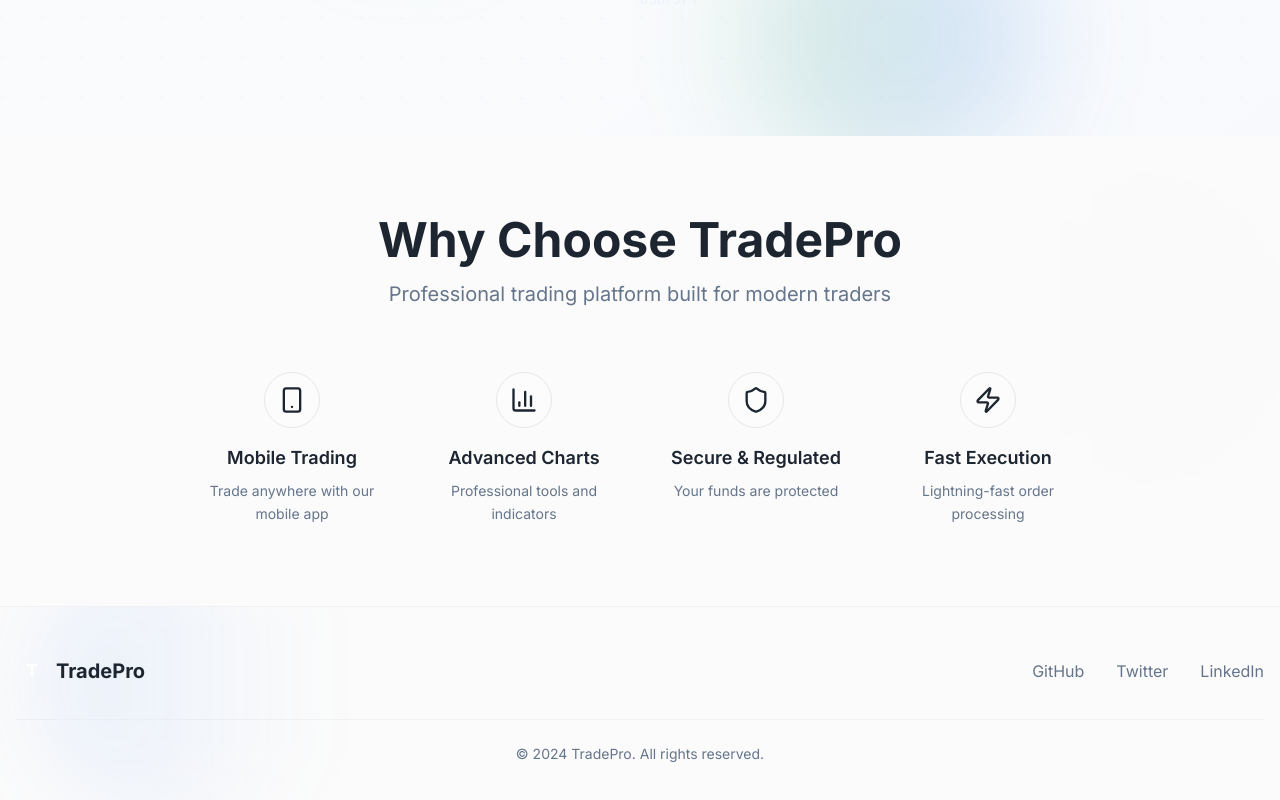
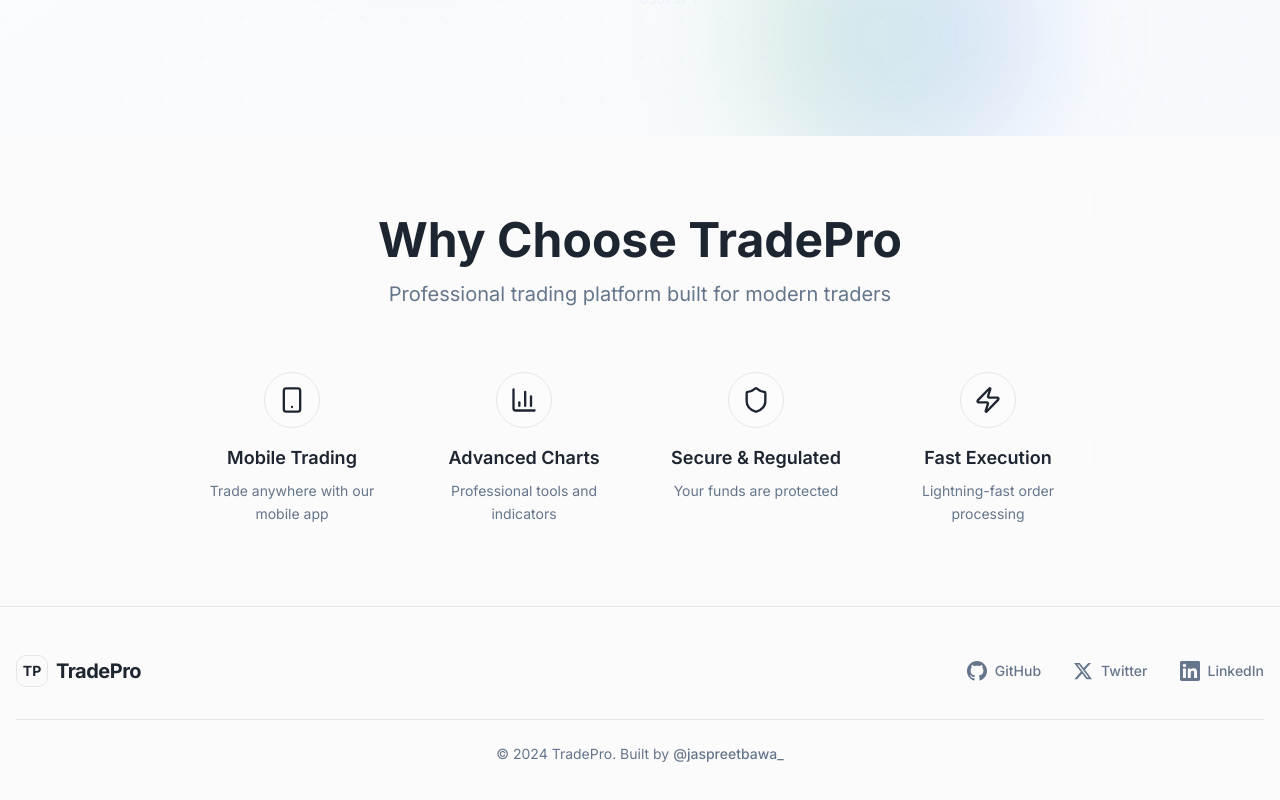
Before and after one commit to jassBawa/iMex-2, a Next.js app in the folder apps/web/: page / in a window 1280 px wide. Shown: the part 664-1464 px from the top of the page. Built offline with nearby package versions, Linux system fonts and the light colour scheme; no server answers.

Commit message:
ui: changed footer

```diff
--- a/apps/web/src/components/landing/Footer.tsx
+++ b/apps/web/src/components/landing/Footer.tsx
@@ -2,22 +2,8 @@
 
 const Footer = () => {
   return (
-    <footer className="bg-muted/10 py-12 border-t border-border/50 relative overflow-hidden">
-      {/* Background decoration */}
-      <motion.div
-        className="absolute bottom-0 left-0 w-64 h-64 bg-gradient-to-r from-primary/10 to-transparent rounded-full blur-2xl"
-        animate={{
-          x: [0, 50, 0],
-          scale: [1, 1.1, 1],
-        }}
-        transition={{
-          duration: 12,
-          repeat: Infinity,
-          ease: 'easeInOut',
-        }}
-      />
-
-      <div className="container mx-auto px-4 relative z-10">
+    <footer className="bg-muted/10 py-12 border-t border-border">
+      <div className="container mx-auto px-4">
         <motion.div
           className="flex flex-col md:flex-row justify-between items-center space-y-6 md:space-y-0"
           initial={{ opacity: 0, y: 20 }}
@@ -30,49 +16,93 @@
             whileHover={{ scale: 1.05 }}
             transition={{ duration: 0.2 }}
           >
-            <div className="w-8 h-8 bg-gradient-primary rounded-lg flex items-center justify-center">
-              <span className="text-primary-foreground font-bold text-lg">
-                T
-              </span>
+            <div className="w-8 h-8 rounded-md border border-border flex items-center justify-center">
+              <span className="text-foreground font-bold text-sm">TP</span>
             </div>
-            <span className="text-xl font-bold text-foreground">TradePro</span>
+            <span className="text-xl font-bold text-foreground font-dm-sans tracking-tight">
+              TradePro
+            </span>
           </motion.div>
 
           <div className="flex items-center space-x-8">
             {[
-              { name: 'GitHub', href: '#' },
-              { name: 'Twitter', href: '#' },
-              { name: 'LinkedIn', href: '#' },
+              {
+                name: 'GitHub',
+                href: 'https://github.com/jassBawa/imex-2',
+                icon: (
+                  <svg
+                    className="w-5 h-5"
+                    fill="currentColor"
+                    viewBox="0 0 24 24"
+                  >
+                    <path d="M12 0c-6.626 0-12 5.373-12 12 0 5.302 3.438 9.8 8.207 11.387.599.111.793-.261.793-.577v-2.234c-3.338.726-4.033-1.416-4.033-1.416-.546-1.387-1.333-1.756-1.333-1.756-1.089-.745.083-.729.083-.729 1.205.084 1.839 1.237 1.839 1.237 1.07 1.834 2.807 1.304 3.492.997.107-.775.418-1.305.762-1.604-2.665-.305-5.467-1.334-5.467-5.931 0-1.311.469-2.381 1.236-3.221-.124-.303-.535-1.524.117-3.176 0 0 1.008-.322 3.301 1.23.957-.266 1.983-.399 3.003-.404 1.02.005 2.047.138 3.006.404 2.291-1.552 3.297-1.23 3.297-1.23.653 1.653.242 2.874.118 3.176.77.84 1.235 1.911 1.235 3.221 0 4.609-2.807 5.624-5.479 5.921.43.372.823 1.102.823 2.222v3.293c0 .319.192.694.801.576 4.765-1.589 8.199-6.086 8.199-11.386 0-6.627-5.373-12-12-12z" />
+                  </svg>
+                ),
+              },
+              {
+                name: 'Twitter',
+                href: 'https://x.com/jaspreetbawa_',
+                icon: (
+                  <svg
+                    className="w-5 h-5"
+                    fill="currentColor"
+                    viewBox="0 0 24 24"
+                  >
+                    <path d="M18.244 2.25h3.308l-7.227 8.26 8.502 11.24H16.17l-5.214-6.817L4.99 21.75H1.68l7.73-8.835L1.254 2.25H8.08l4.713 6.231zm-1.161 17.52h1.833L7.084 4.126H5.117z" />
+                  </svg>
+                ),
+              },
+              {
+                name: 'LinkedIn',
+                href: 'https://www.linkedin.com/in/jaspreet-singh-bawa/',
+                icon: (
+                  <svg
+                    className="w-5 h-5"
+                    fill="currentColor"
+                    viewBox="0 0 24 24"
+                  >
+                    <path d="M20.447 20.452h-3.554v-5.569c0-1.328-.027-3.037-1.852-3.037-1.853 0-2.136 1.445-2.136 2.939v5.667H9.351V9h3.414v1.561h.046c.477-.9 1.637-1.85 3.37-1.85 3.601 0 4.267 2.37 4.267 5.455v6.286zM5.337 7.433c-1.144 0-2.063-.926-2.063-2.065 0-1.138.92-2.063 2.063-2.063 1.14 0 2.064.925 2.064 2.063 0 1.139-.925 2.065-2.064 2.065zm1.782 13.019H3.555V9h3.564v11.452zM22.225 0H1.771C.792 0 0 .774 0 1.729v20.542C0 23.227.792 24 1.771 24h20.451C23.2 24 24 23.227 24 22.271V1.729C24 .774 23.2 0 22.222 0h.003z" />
+                  </svg>
+                ),
+              },
             ].map((link, index) => (
               <motion.a
                 key={link.name}
                 href={link.href}
-                className="text-muted-foreground hover:text-primary transition-colors"
+                target="_blank"
+                rel="noopener noreferrer"
+                className="flex items-center space-x-2 text-muted-foreground hover:text-foreground transition-colors"
                 aria-label={link.name}
                 initial={{ opacity: 0, x: 20 }}
                 whileInView={{ opacity: 1, x: 0 }}
                 viewport={{ once: true }}
                 transition={{ duration: 0.4, delay: index * 0.1 }}
-                whileHover={{
-                  scale: 1.1,
-                  color: 'hsl(var(--primary))',
-                }}
+                whileHover={{ scale: 1.05 }}
               >
-                {link.name}
+                {link.icon}
+                <span className="text-sm font-medium">{link.name}</span>
               </motion.a>
             ))}
           </div>
         </motion.div>
 
         <motion.div
-          className="text-center mt-8 pt-6 border-t border-border/50"
+          className="text-center mt-8 pt-6 border-t border-border"
           initial={{ opacity: 0 }}
           whileInView={{ opacity: 1 }}
           viewport={{ once: true }}
           transition={{ duration: 0.6, delay: 0.3 }}
         >
-          <p className="text-sm text-muted-foreground">
-            © 2024 TradePro. All rights reserved.
+          <p className="text-sm text-muted-foreground font-ibm-plex-mono">
+            © 2024 TradePro. Built by{' '}
+            <a
+              href="https://x.com/jaspreetbawa_"
+              target="_blank"
+              rel="noopener noreferrer"
+              className="font-medium hover:text-foreground transition-colors"
+            >
+              @jaspreetbawa_
+            </a>
           </p>
         </motion.div>
       </div>
```
